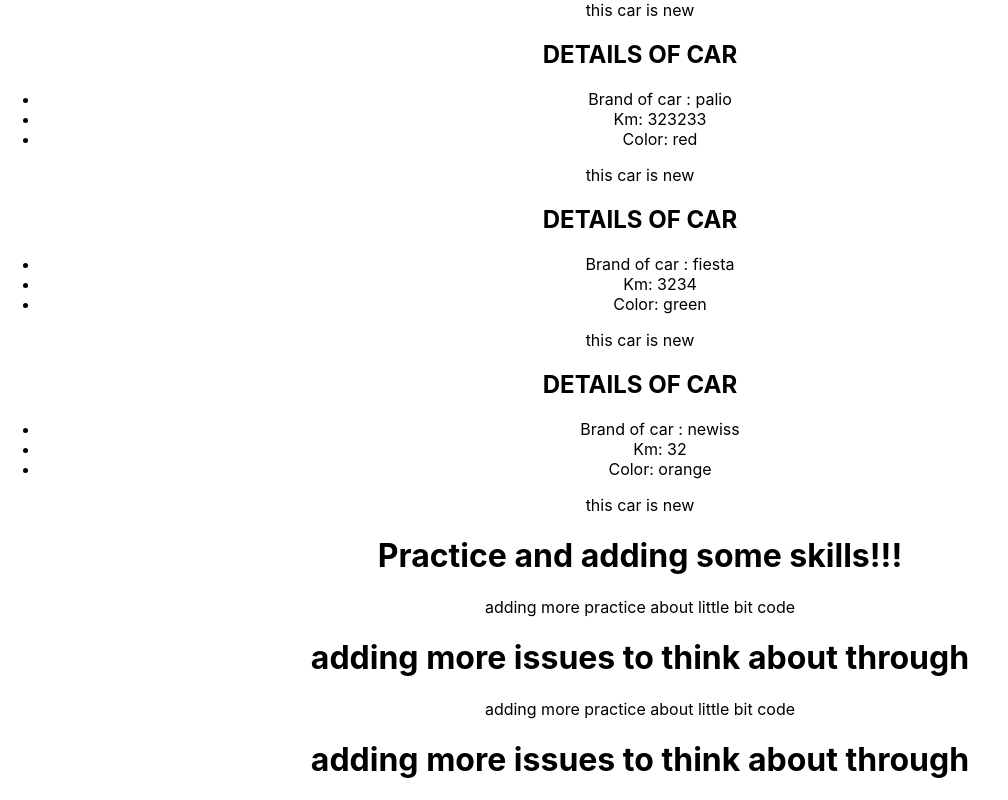
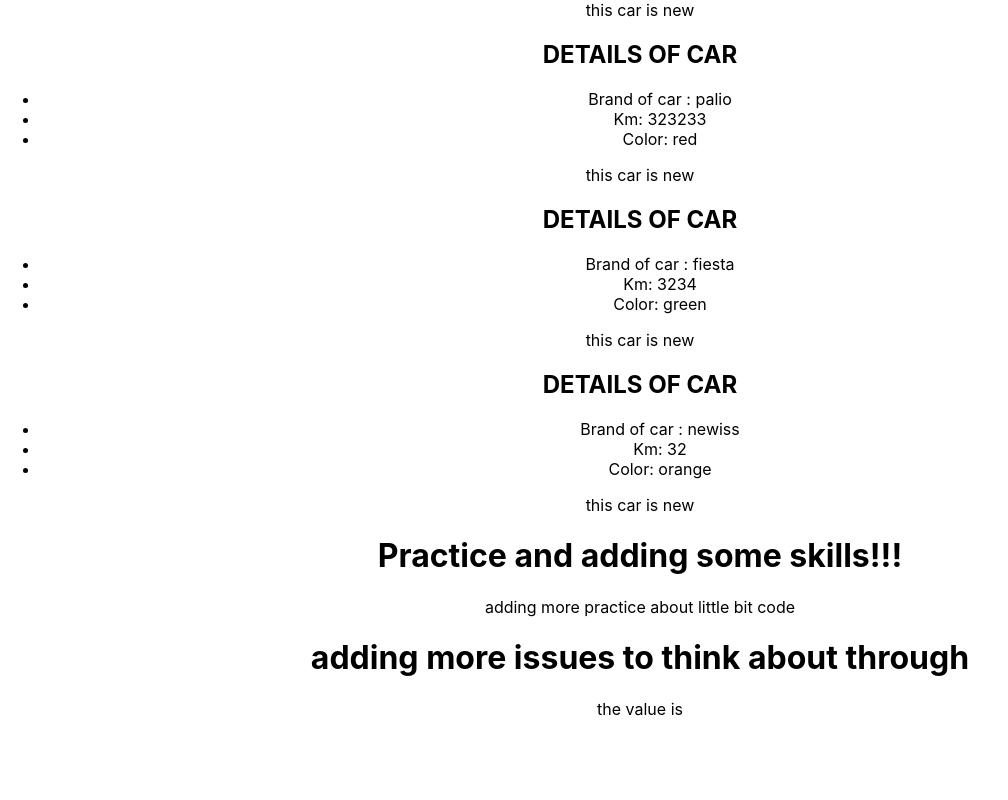
Before and after one commit to felipe-programador-18/remember-little-bit-react, a React (Create React App) app in the folder practice-react/: page / in a window 1280 px wide. Shown: the part 842-1642 px from the top of the page, without its empty margins (0-1008 px from the left). After the commit the page ends 1577 px from the top, so only its background shows below. Built offline with nearby package versions, Linux system fonts and the light colour scheme.

Commit message:
c14-adding more props how parameter to reuse in component

```diff
--- a/practice-react/src/testcreate.js
+++ b/practice-react/src/testcreate.js
@@ -1,9 +1,10 @@
 import React from 'react'
 
-const CreateProps = ({children}) => {
+const CreateProps = ({children, newValue}) => {
     return (<>
       <h1>Practice and adding some skills!!!</h1>
-      {children}{children}
+      {children}
+      <p>the value is {newValue} </p>
     </>)
 }
 
```
